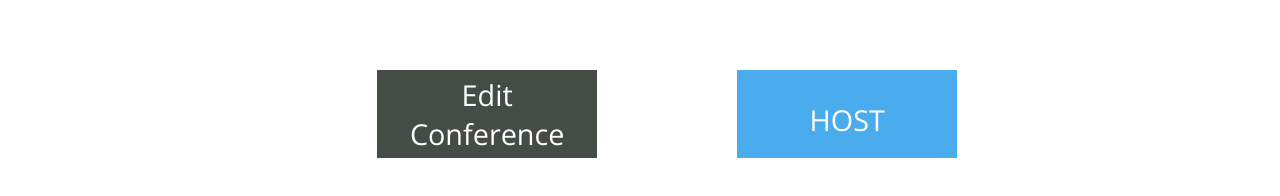
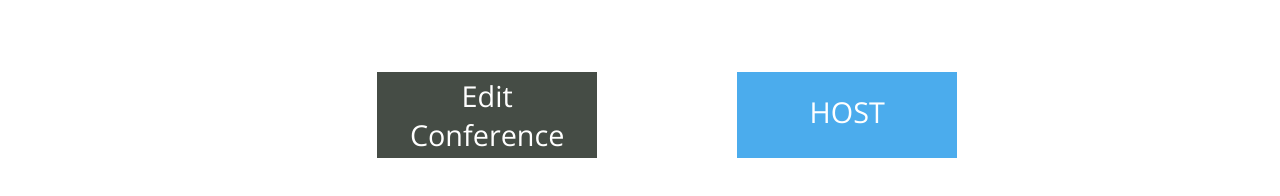
Before and after one commit to abbycayla/summative-ujoin, a Vue app: page /#/conference-details in a window 1280 px wide. Shown: the part 582-778 px from the top of the page. Built offline with nearby package versions, Linux system fonts and the light colour scheme; what vue-resource would draw is missing.

Commit message:
responsive

```diff
--- a/src/components/admin/ConferenceDetails.vue
+++ b/src/components/admin/ConferenceDetails.vue
@@ -71,7 +71,7 @@ li a {
     font-size: 1.2em;
     text-decoration: none;
     color: #28313f;
-    font-weight: lighter;
+    /* font-weight: lighter; */
 }
 
 
@@ -147,27 +147,15 @@ ul {
 }
 
 li {
-  padding: 5px 7px;
+  padding: 4px 7px;
   margin: 0px 70px;
   font-size: 1.5em;
 }
 
-.submit {
-
-    border: none;
-    background-color: #4baced;
-    outline: none;
-    display: block;
-    margin-right: auto;
-    margin-left: auto;
-    margin-top: 20px;
+.host {
+  padding-top: 20px;
 }
 
-.submit a {
-    color: white;
-    text-decoration: none;
-    font-size: 1.5em;
-}
 }
 
 </style>
```
